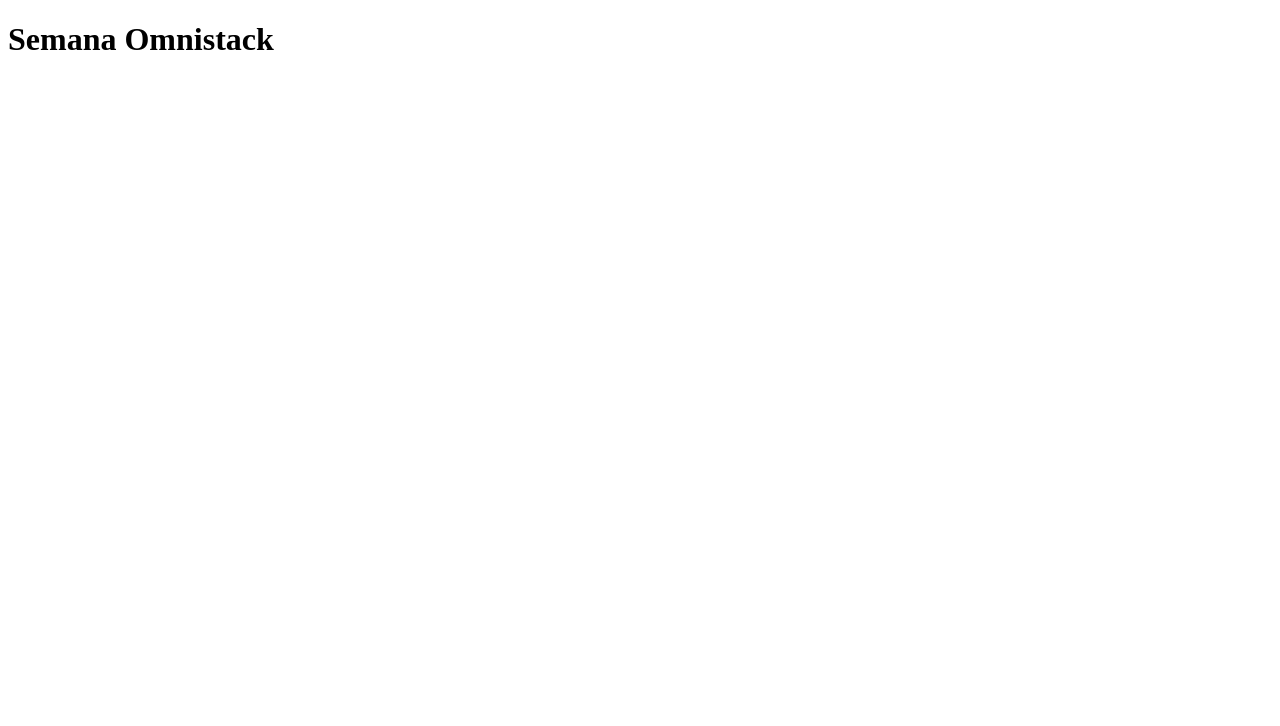
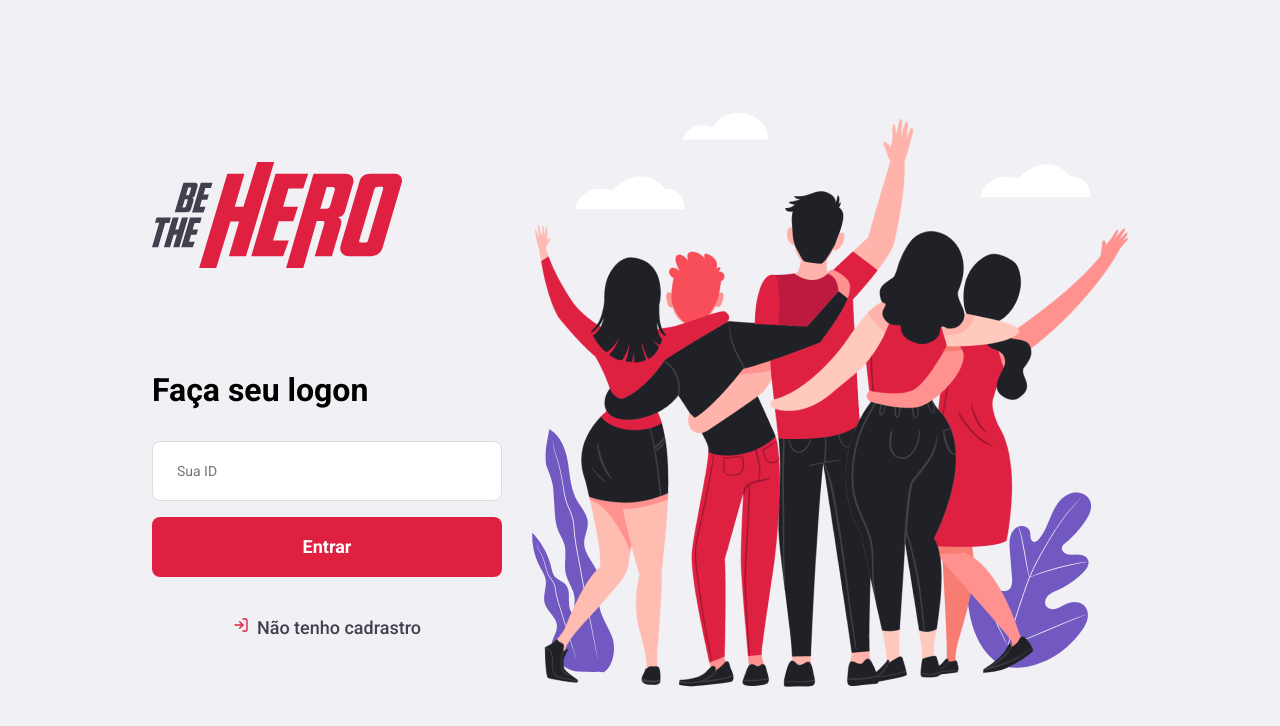
Before and after one commit to Elismar13/Semana-OmniStack-11, a React (Create React App) app in the folder frontend/: page / in a window 1280 px wide. Shown: the top 726 px of the page. Built offline with nearby package versions, Linux system fonts and the light colour scheme.

Commit message:
:pencil: logon page complete

```diff
--- a/frontend/package.json
+++ b/frontend/package.json
@@ -8,6 +8,8 @@
     "@testing-library/user-event": "^7.1.2",
     "react": "^16.13.1",
     "react-dom": "^16.13.1",
+    "react-icons": "^3.9.0",
+    "react-router-dom": "^5.1.2",
     "react-scripts": "3.4.1"
   },
   "scripts": {
--- a/frontend/src/App.js
+++ b/frontend/src/App.js
@@ -1,10 +1,13 @@
 import React from 'react';
 
+import './global.css';
+
 import Header from './Header';
+import Routes from './routes/routes';
 
 function App() {
   return (
-    <Header title="Semana Omnistack"/>
+    <Routes />
   );
 }
 
--- /dev/null
+++ b/frontend/src/global.css
@@ -0,0 +1,52 @@
+@import url('https://fonts.googleapis.com/css?family=Roboto:400,500,700&display=swap');
+
+* {
+    margin: 0;
+    padding: 0;
+    outline: 0;
+    box-sizing: border-box;
+}
+
+body {
+    font: 400 14px Roboto, sans-serif;
+    background: #f0f0f5;
+    -webkit-font-smoothing: antialiased;
+}
+
+input, button, textarea {
+    font: 400 14px Roboto, sans-serif;
+}
+
+button {
+    cursor: pointer;
+}
+
+form input {
+    width: 100%;
+    height: 60px;
+    color: #333333;
+    border: 1px solid #dcdcd6;
+    border-radius: 8px;
+    padding: 0 24px;
+}
+
+.button {
+    width: 100%;
+    height: 60px;
+    background: #e02041;
+    border: 0;
+    border-radius: 8px;
+    color: #FFF;
+    font-weight: 700;
+    margin-top: 16px;
+    display: inline-block;
+    text-align: center;
+    text-decoration: none;
+    font-size: 18px;
+    line-height: 60px;
+    transition: filter 0.2s;
+}
+
+button:hover {
+    filter: brightness(90%);
+}
--- /dev/null
+++ b/frontend/src/pages/Logon/index.js
@@ -0,0 +1,33 @@
+import React from 'react';
+import { FiLogIn } from 'react-icons/fi';
+
+import './styles.css';
+
+import herosImg from '../../assets/heroes.png';
+import logoImg from '../../assets/logo.svg';
+
+export default function Logon() {
+    return (
+        <div className="logon-container">
+            <section className="form">
+                <img src={logoImg} alt="Logo"/>
+
+                <form>
+                    <h1>Faça seu logon</h1>
+
+                    <input placeholder="Sua ID" />
+                    <button className="button" type="submit">Entrar</button>
+
+                    <a href="/register">
+                        <FiLogIn size={16} color="#E02041" />
+                        Não tenho cadrastro
+                    </a>
+                </form>
+
+            </section>
+
+            <img src={herosImg} alt="Imagem dos Herois"/>
+        </div>
+    )
+
+}
--- /dev/null
+++ b/frontend/src/pages/Logon/styles.css
@@ -0,0 +1,46 @@
+.logon-container {
+    width: 100%;
+    max-width: 1120px;
+    height: 100vh;
+    margin: 0 auto;
+
+    display: flex;
+    align-items: center;
+    justify-content: center;
+}
+
+.logon-container section.form {
+    width: 100%;
+    max-width: 350px;
+    margin-right: 30px;
+}
+
+.logon-container section.form form {
+    margin-top: 100px;
+}
+
+.logon-container section.form form h1 {
+    font-size: 32px;
+    margin-bottom: 32px;
+}
+
+.logon-container section.form form a svg {
+    margin-right: 8px;
+}
+
+.logon-container section.form form a {
+    display: flex;
+    text-align: center;
+    justify-content: center;
+
+    margin-top: 40px;
+    color: #41414d;
+    font-size: 18px;
+    text-decoration: none;
+    font-weight: 500;
+    transition: opacity 0.2s;
+}
+
+.logon-container section.form form a:hover {
+    opacity: 0.8;
+}
--- /dev/null
+++ b/frontend/src/routes/routes.js
@@ -0,0 +1,14 @@
+import React from 'react';
+import { BrowserRouter, Route, Switch } from 'react-router-dom';
+
+import Logon from '../pages/Logon';
+
+export default function Roures() {
+    return(
+        <BrowserRouter>
+            <Switch>
+                <Route exact path="/" component ={Logon} />
+            </Switch>
+        </BrowserRouter>
+    )
+}
```
Also changed, not shown: frontend/src/pages/Register/index.js (added), frontend/src/pages/Register/styles.css (added), 1 other file (tests, documents, lock files or other folders).
